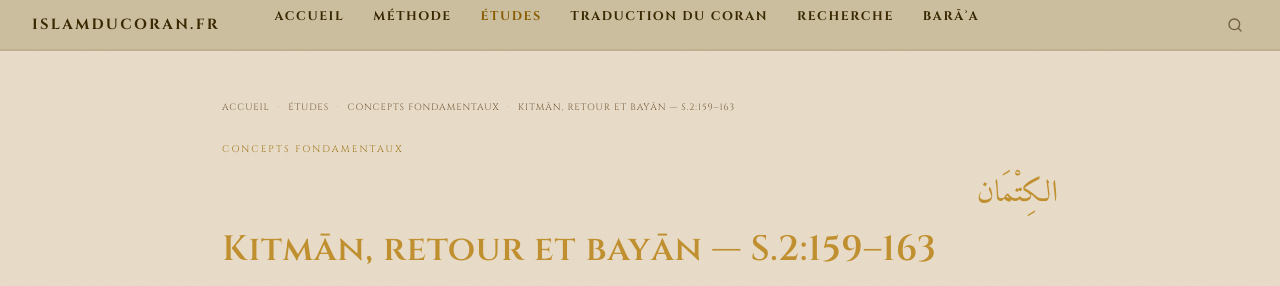
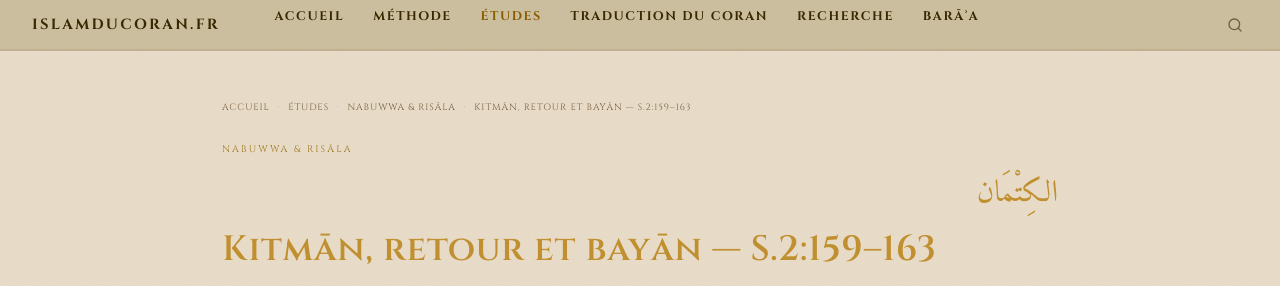
Before and after one commit to Makhuwcoder/islamducoran, a Jekyll site: the page built from _etudes/kitman-bayyan.md, in a window 1280 px wide and 900 px high. Shown: the top 286 px of the window. Built offline with Jekyll 4.4.1, drawn with Linux system fonts in a browser that asks for light colours.

Commit message:
Thème: Nabuwwa & Risāla [30]

```diff
--- a/_etudes/kitman-bayyan.md
+++ b/_etudes/kitman-bayyan.md
@@ -2,8 +2,9 @@
 layout: etude
 title: "Kitmān, retour et bayān — S.2:159–163"
 subtitle: "Dissimulation de la révélation, conditions du pardon, et déclaration publique"
-categorie: "Concepts fondamentaux"
-categorie_slug: "concepts"
+categorie: "Nabuwwa & Risāla"
+categorie_slug: "nabuwwa"
+order: 30
 racine: "ك-ت-م"
 racine_ar: "الكِتْمَان"
 date: 2026-04-02
```
